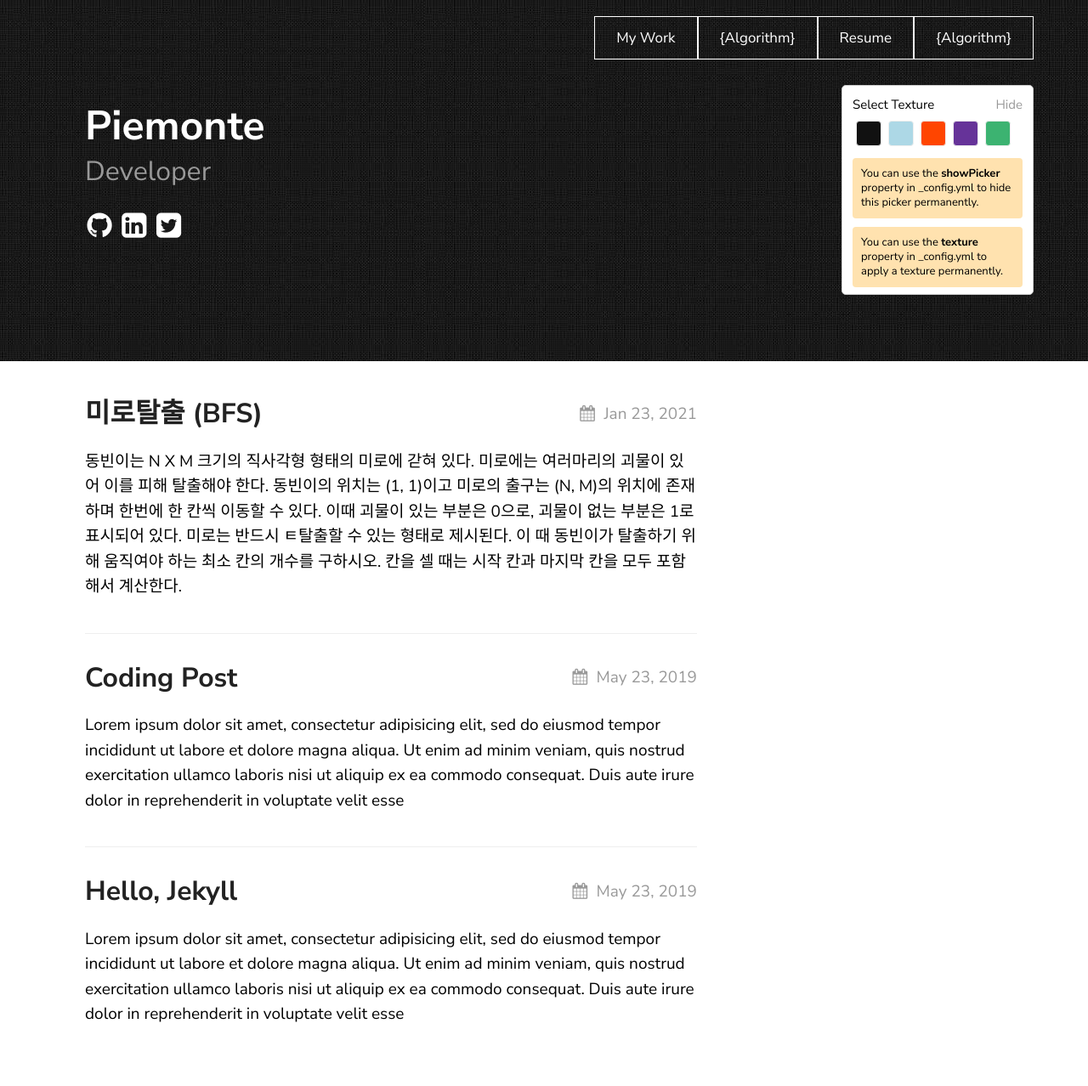
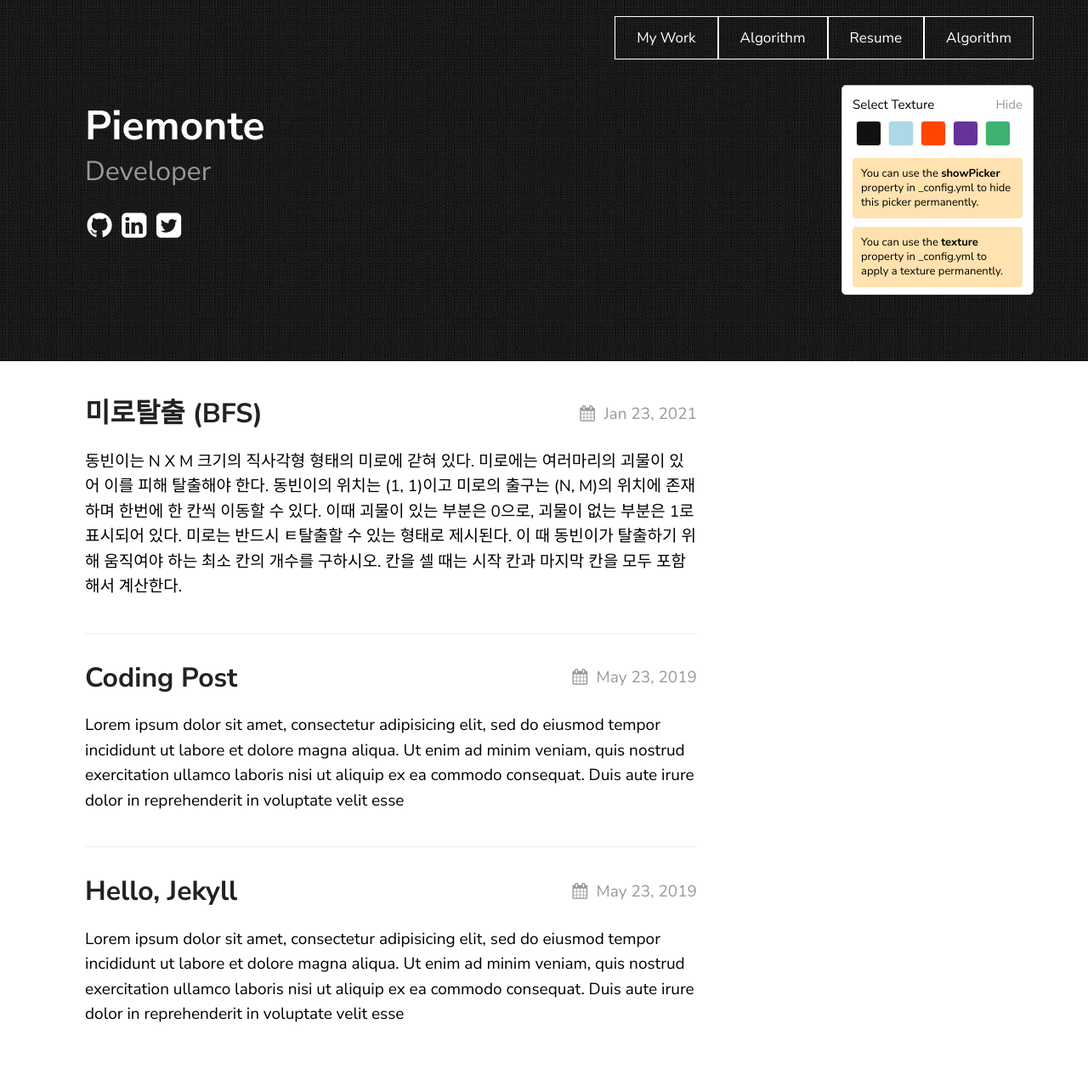
Before and after one commit to piemonte93/piemonte93.github.io, a Jekyll site: the page built from index.md, in a window 1280 px wide. Shown: the whole page at 85% size. Built offline with Jekyll 4.4.1, drawn with Linux system fonts in a browser that asks for light colours.

Commit message:
Update nav.html

```diff
--- a/_includes/nav.html
+++ b/_includes/nav.html
@@ -3,7 +3,7 @@
 	<ul>
 		{% for link in site.texture.navigation %}
 		<a href="{{ link.url | prepend:site.baseurl }}"><li {% if link.url == page.url %}class="active"{% endif %} >{{ link.title }}</li></a>
-		<a href="{https://piemonte93.github.io}"><li {% if link.url == https://piemonte93.github.io  %}class="active"{% endif %} >{Algorithm}</li></a>
+		<a href="{https://piemonte93.github.io/posts/algo-post1}"><li {% if link.url == https://piemonte93.github.io/posts/algo-post1  %}class="active"{% endif %} >Algorithm</li></a>
 		{% endfor %}
 	</ul>
 </div>
```
